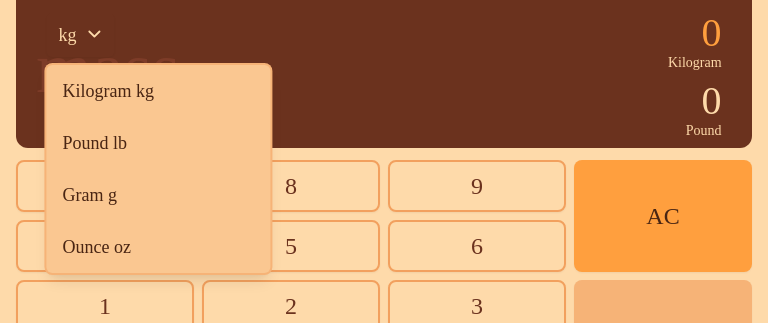
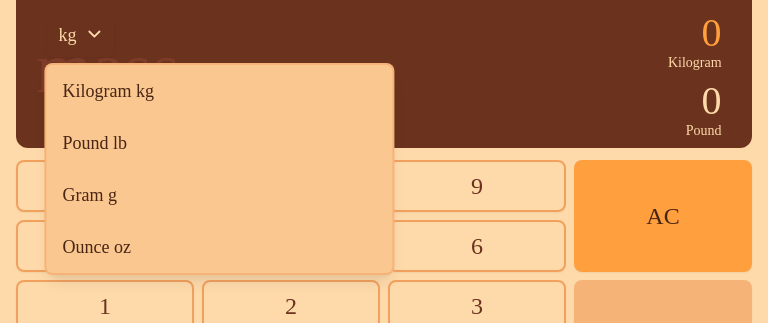
Before and after one commit to AllanKirui/calculate-it, a Vue app: page /mass in a window 768 px wide. Both pictures are taken after a click on the button "kg". Shown: the part 212-535 px from the top of the page. Built offline with nearby package versions, Linux system fonts and the light colour scheme.

Commit message:
Update styles for dropdown items

```diff
--- a/src/assets/input.css
+++ b/src/assets/input.css
@@ -98,10 +98,9 @@
   background-color: #fac791;
 }
 
-@media (min-width: 768px) {
-  .scrollable::-webkit-scrollbar {
-    width: 0;
-    height: 5px;
+@media (max-width: 768px) {
+  .scrollable.dropdown-items::-webkit-scrollbar-thumb {
+    background-color: #f2a05e;
   }
 }
 
--- a/src/components/ui/TheDropdown.vue
+++ b/src/components/ui/TheDropdown.vue
@@ -23,7 +23,7 @@
       leave-to-class="transform opacity-0 scale-95"
     >
       <MenuItems
-        class="absolute z-10 mt-2 w-56 origin-top-right rounded-md bg-macaroni-and-cheese shadow-lg ring-2 ring-mellow-apricot ring-opacity-1 focus:outline-none text-base md:text-lg text-seal-brown"
+        class="absolute z-10 mt-2 max-h-60 scrollable dropdown-items overflow-scroll w-4/5 sm:w-2/3 md:w-1/2 origin-top-left rounded-md bg-macaroni-and-cheese shadow-lg ring-2 ring-mellow-apricot ring-opacity-1 focus:outline-none text-base md:text-lg text-seal-brown"
       >
         <div v-for="unit in calcUnits" :key="unit" class="py-1">
           <MenuItem v-slot="{ active }">
```
